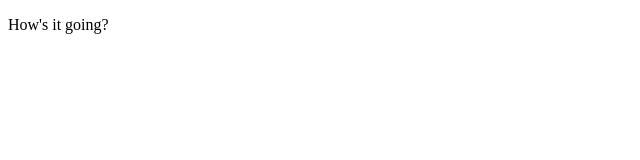
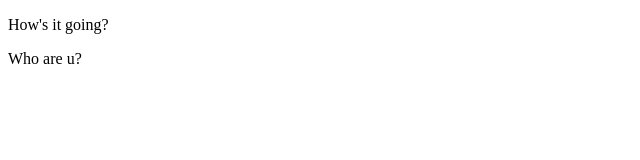
Before and after one commit to MomBanan/second-project, a plain HTML site: page index.html in a window 1280 px wide. Shown: the full height of the page, 0-640 px from the left. Drawn offline with Linux system fonts and the light colour scheme.

Commit message:
One more try

```diff
--- a/index.html
+++ b/index.html
@@ -5,6 +5,7 @@
     <meta name="viewport" content="width=device-width, initial-scale=1.0">
     <title>Sup there</title>
     <p> How's it going?</p>
+    <p>Who are u?</p>
 </head>
 <body>
 
```
